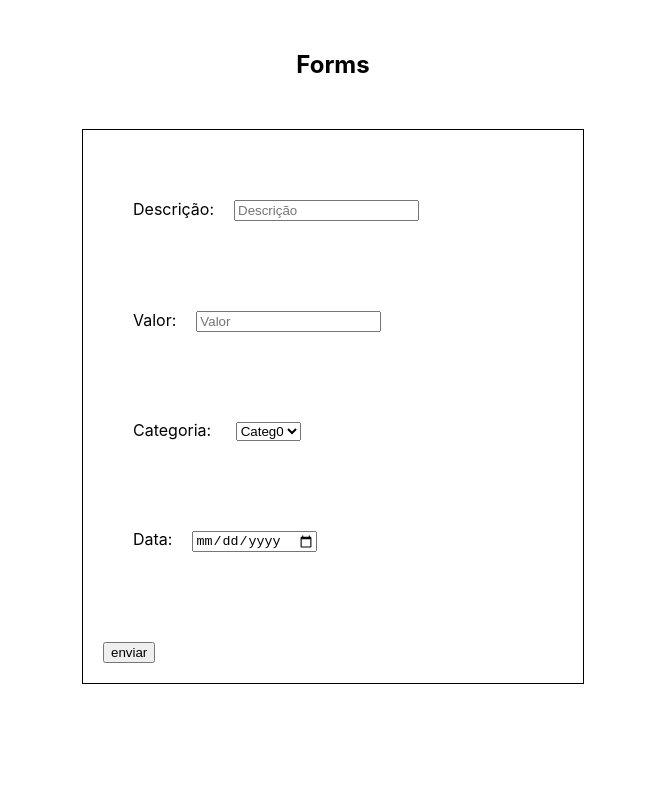
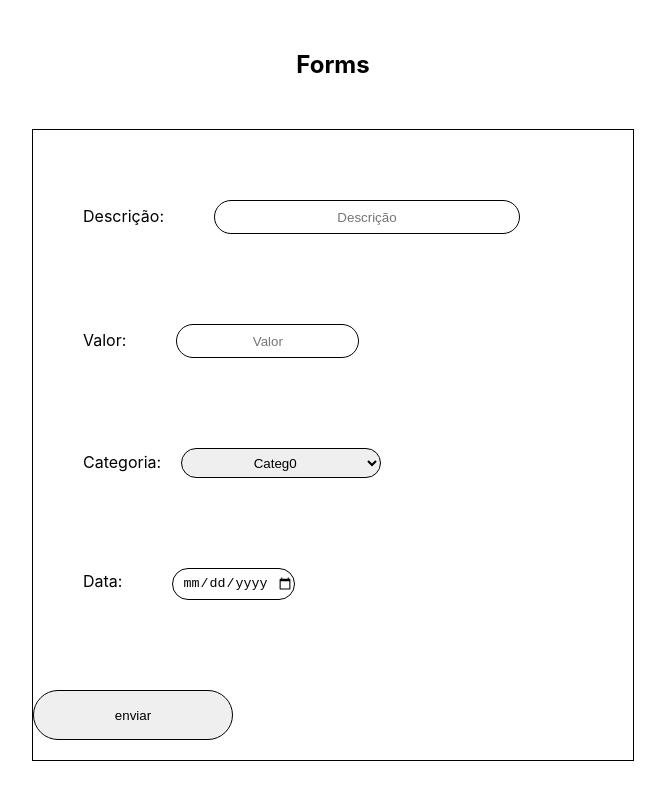
Before and after one commit to MardenAndradee/SistemaGerenciamentoCredito, a React (Create React App) app in the folder Front-end/front/: page / in a window 1280 px wide. Shown: the top 800 px of the page, without its empty margins (307-972 px from the left). Built offline with nearby package versions, Linux system fonts and the light colour scheme.

Commit message:
Ajustes Formulario - front

```diff
--- a/Front-end/front/src/Components/MyForm.css
+++ b/Front-end/front/src/Components/MyForm.css
@@ -1,5 +1,5 @@
 form{
-    width: 500px;
+    width: 600px;
     margin: 0 auto;
     text-align: left;
     border: 1px black solid;
@@ -9,15 +9,29 @@ div{
     margin: 50px;
 }
 
-input{
+label{
+    margin-right: 50px;
+}
+
+input, select{
     margin: 20px;
+    border-radius: 50px;
+    border: 0.1px black solid;
+    height: 30px;
+    margin-left: auto;
+    text-align: center;
+}
+
+.desc{
+    width: 300px;
+}
+
+.btn{
+    width: 200px;
+    height: 50px;
 }
 
 select{
     margin: 20px;
+    width: 200px;
 }
-
-option{
-    width: 500px;
-    height: 500px;
-}
--- a/Front-end/front/src/Components/MyForm.js
+++ b/Front-end/front/src/Components/MyForm.js
@@ -26,15 +26,24 @@ const MyForm = () => {
             <form onSubmit={handleSubmit}>
                 <div>
                     <label htmlFor='desc'>Descrição:</label>
-                    <input type='text' name='desc' placeholder='Descrição' onChange={(e) => setDesc(e.target.value)} value={desc}></input>
+                    <input type='text'
+                     name='desc'
+                     placeholder='Descrição'
+                     class='desc'
+                     onChange={(e) => setDesc(e.target.value)} value={desc}>
+                     </input>
                 </div>
                 <div>
                     <label htmlFor='Valor'>Valor:</label>
-                    <input type='text' name='Valor' placeholder='Valor' onChange={(e) => setValor(e.target.value)} value={Valor}></input>
+                    <input type='text'
+                     name='Valor'
+                      placeholder='Valor'
+                       onChange={(e) => setValor(e.target.value)} value={Valor}>
+                       </input>
                 </div>
                 <div>
                     <label>
-                        <span>Categoria:  </span>
+                        <span>Categoria:</span>
                         <select name='categoria' onChange={(e) => setCategoria(e.target.value)}>
                             <option value='categ0'>Categ0</option>
                             <option value='categ1'>Categ1</option>
@@ -46,11 +55,16 @@ const MyForm = () => {
                 </div>
                 <div>
                     <label htmlFor='data'>Data:</label>
-                    <input type='date' name='data' placeholder='data' onChange={(e) => setData(e.target.value)} value={data}></input>
+                    <input type='date'
+                     name='data'
+                      placeholder='data'
+                      class='data'
+                       onChange={(e) => setData(e.target.value)} value={data}>
+                       </input>
                 </div>
 
 
-                <input type='submit' value='enviar'></input>
+                <input type='submit' value='enviar' class='btn'></input>
 
             </form>
         </div>
```
